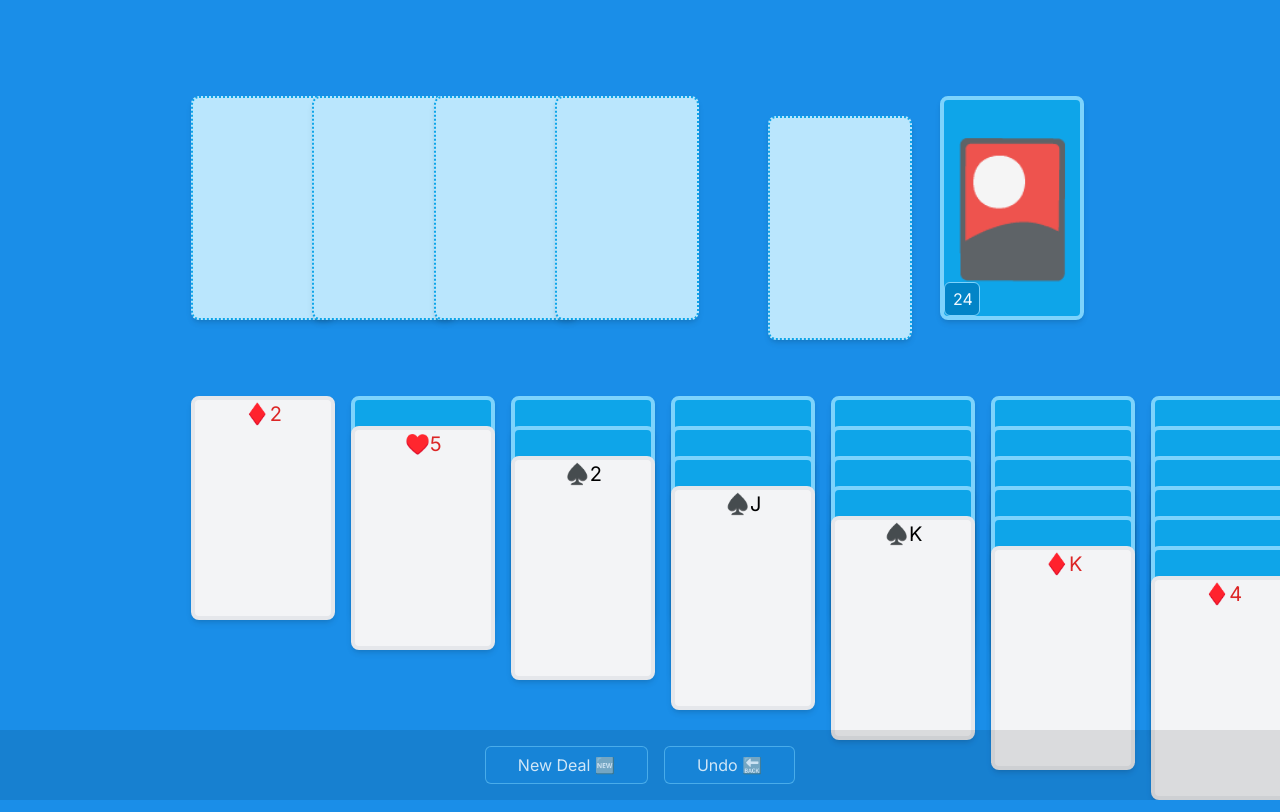
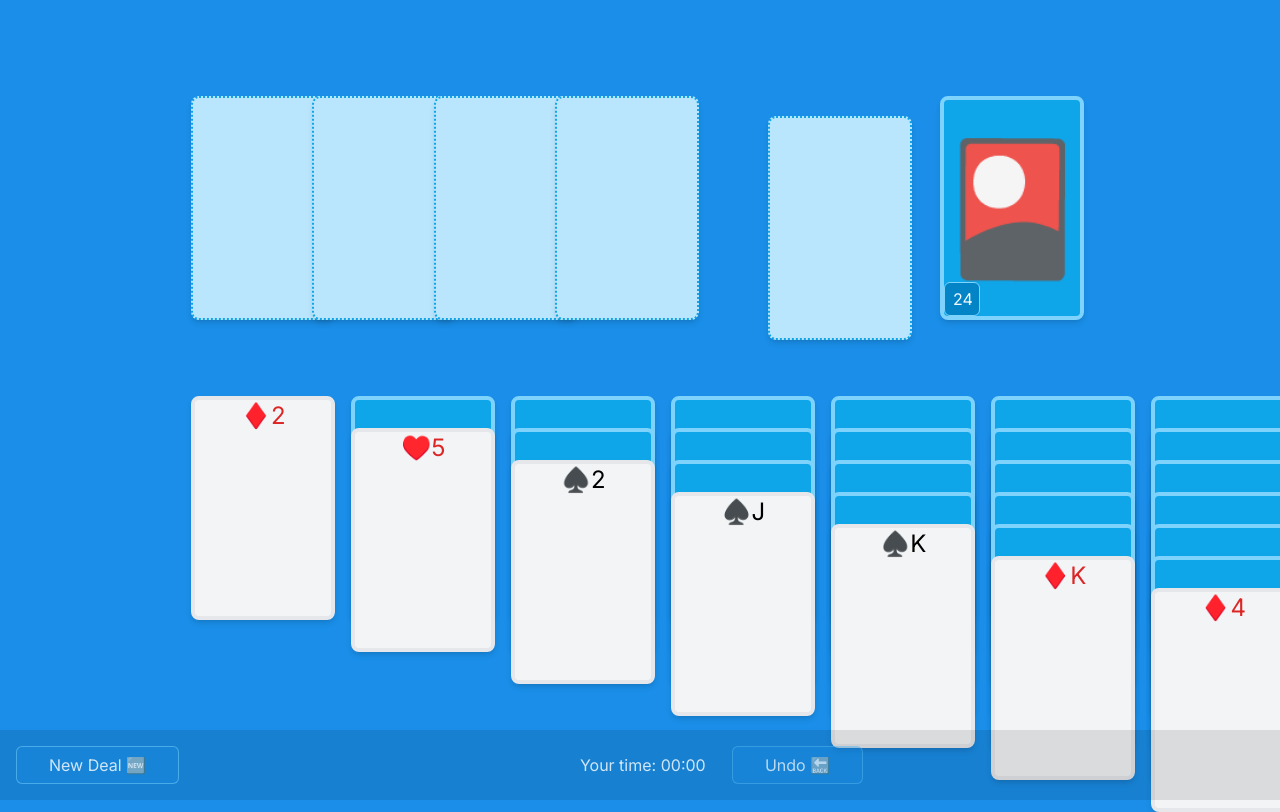
Before and after one commit to hasToggle/solitaire-srsly, a Next.js app: page / in a window 1280 px wide. Shown: the top 812 px of the page. Built offline with nearby package versions, Linux system fonts and the light colour scheme.

Commit message:
add date-fns add game time make suit and rank larger

```diff
--- a/app/game-state-context.tsx
+++ b/app/game-state-context.tsx
@@ -5,6 +5,7 @@ import {
   useContext,
   useState,
   useEffect,
+  useRef,
   type ReactNode,
 } from "react";
 import type {
@@ -48,6 +49,7 @@ interface GameStateContext {
   handleGameReset: () => void;
   handleUndo: () => void;
   isHistoryEmpty: boolean;
+  elapsedTime: number;
 }
 
 const GameStateContext = createContext<GameStateContext | undefined>(undefined);
@@ -69,13 +71,40 @@ export const GameStateProvider = ({ children }: { children: ReactNode }) => {
     action: () => {},
   });
   const [history, setHistory] = useState<CardMove[]>([]);
+  const [startTime, setStartTime] = useState<number | null>(null);
   const isHistoryEmpty = history.length === 0;
+  const [elapsedTime, setElapsedTime] = useState(0);
+
   //derived state for telling when a game is finished
-  const cardsFaceDown = 0;
+  const isGameFinished = useRef(false);
+  isGameFinished.current = isEveryStackEmpty();
+
+  function isEveryStackEmpty() {
+    return [...gameState[MAIN], ...gameState[DRAW]].every(
+      (stack) => !stack.length,
+    );
+  }
 
   useEffect(() => {
     handleGameStart();
   }, []);
+
+  useEffect(() => {
+    const interval = setInterval(() => {
+      if (startTime) {
+        if (isGameFinished.current) {
+          return clearInterval(interval);
+        }
+        const currentTime = Date.now();
+        const elapsedTime = currentTime - startTime;
+        setElapsedTime(elapsedTime);
+      }
+    }, 1000);
+    return () => {
+      clearInterval(interval);
+      setElapsedTime(0);
+    };
+  }, [startTime]);
 
   const resetSelectedCard = () => {
     setSelected({ state: [], action: () => {} });
@@ -215,6 +244,8 @@ export const GameStateProvider = ({ children }: { children: ReactNode }) => {
   /* --- START ___Core Logic___ START --- */
 
   const handleMove = (cardMove: CardMove) => {
+    if (!startTime) setStartTime(Date.now());
+
     const { from } = cardMove;
     const { field, column, row } = from.pos;
 
@@ -316,6 +347,7 @@ export const GameStateProvider = ({ children }: { children: ReactNode }) => {
     setGameState(() => createInitialState(shuffleDeck(ids)));
     handleGameStart();
     resetSelectedCard();
+    setStartTime(null);
   };
 
   const playingField = {
@@ -354,6 +386,7 @@ export const GameStateProvider = ({ children }: { children: ReactNode }) => {
         handleGameReset,
         handleUndo,
         isHistoryEmpty,
+        elapsedTime,
         ...playingField,
       }}
     >
--- a/app/page.tsx
+++ b/app/page.tsx
@@ -4,6 +4,7 @@ import { useGameState } from "./game-state-context";
 import EmptySlot from "@/components/empty-slot";
 import Stack from "@/components/stack";
 import Card from "@/components/card";
+import Gametime from "@/components/game-time";
 
 export default function Home() {
   const {
@@ -22,6 +23,7 @@ export default function Home() {
     handleGameReset,
     handleUndo,
     isHistoryEmpty,
+    elapsedTime,
   } = useGameState();
 
   return (
@@ -32,6 +34,7 @@ export default function Home() {
             {goalCards.map((cardStack, cardIndex) => (
               <Card
                 key={cardIndex}
+                className={"text-4xl"}
                 card={cardStack[cardStack.length - 1]}
                 onClick={() =>
                   handleGoalSelection(
@@ -39,7 +42,6 @@ export default function Home() {
                     Math.max(0, cardStack.length - 1),
                   )
                 }
-                className={"text-4xl"}
               />
             ))}
           </div>
@@ -48,10 +50,10 @@ export default function Home() {
             <div className="mt-5">
               {leftStack.length ? (
                 <Card
+                  className={"text-4xl"}
                   card={leftStack[leftStack.length - 1]}
                   onClick={() => handleDrawSelection()}
                   onDoubleClick={handleDrawSendToGoal}
-                  className={"text-4xl"}
                 />
               ) : (
                 <EmptySlot />
@@ -75,13 +77,13 @@ export default function Home() {
                 )}
                 {cardStack.map((card, cardIndex) => (
                   <Card
+                    key={cardIndex}
                     card={card}
-                    key={cardIndex}
+                    className={"items-baseline text-2xl"}
                     onClick={() => handleMainSelection(stackIndex, cardIndex)}
                     onDoubleClick={() =>
                       handleMainSendToGoal(stackIndex, cardIndex)
                     }
-                    className={"items-baseline text-xl"}
                   />
                 ))}
               </Stack>
@@ -90,21 +92,24 @@ export default function Home() {
         </div>
       </main>
 
-      <footer className="absolute bottom-0 flex w-full justify-center gap-x-4 bg-black/10 p-4">
+      <footer className="absolute bottom-0 flex w-full justify-between gap-x-4 bg-black/10 p-4">
         <button
           className="bg-table/30 rounded-md border border-sky-300/50 px-8 py-1.5 text-white/80 transition ease-in-out hover:bg-white hover:text-sky-950"
           onClick={handleGameReset}
         >
           New Deal 🆕
         </button>
-
+        <div className="flex items-center gap-6">
+          <Gametime elapsedTime={elapsedTime} />
           <button
-          className="bg-table/30 rounded-md border border-sky-300/50 px-8 py-1.5 text-white/80 transition ease-in-out hover:bg-white hover:text-sky-950"
+            className="bg-table/30 rounded-md border border-sky-300/50 px-8 py-1.5 text-white/80 transition ease-in-out enabled:hover:bg-white enabled:hover:text-sky-950 disabled:border-sky-300/30 disabled:text-white/70"
             onClick={handleUndo}
             disabled={isHistoryEmpty}
           >
             Undo 🔙
           </button>
+        </div>
+        <div></div>
       </footer>
     </div>
   );
--- /dev/null
+++ b/components/game-time.tsx
@@ -0,0 +1,9 @@
+import { format } from "date-fns";
+
+export default function Gametime({ elapsedTime }: { elapsedTime: number }) {
+  return (
+    <div className="w-32 text-white/80">
+      Your time: {format(new Date(elapsedTime), "mm:ss")}
+    </div>
+  );
+}
--- a/components/stack.tsx
+++ b/components/stack.tsx
@@ -8,7 +8,7 @@ export default function Stack({ children }: { children?: React.ReactNode }) {
         <div
           key={index}
           className="absolute"
-          style={{ top: `${index * 30}px` }}
+          style={{ top: `${index * 32}px` }}
         >
           {child}
         </div>
--- a/package.json
+++ b/package.json
@@ -10,6 +10,7 @@
   },
   "dependencies": {
     "clsx": "^2.1.1",
+    "date-fns": "^3.6.0",
     "next": "14.2.5",
     "react": "^18",
     "react-dom": "^18"
```
Also changed, not shown: 1 other file (tests, documents, lock files or other folders). Lines whose indentation alone changed are shown as unchanged.
